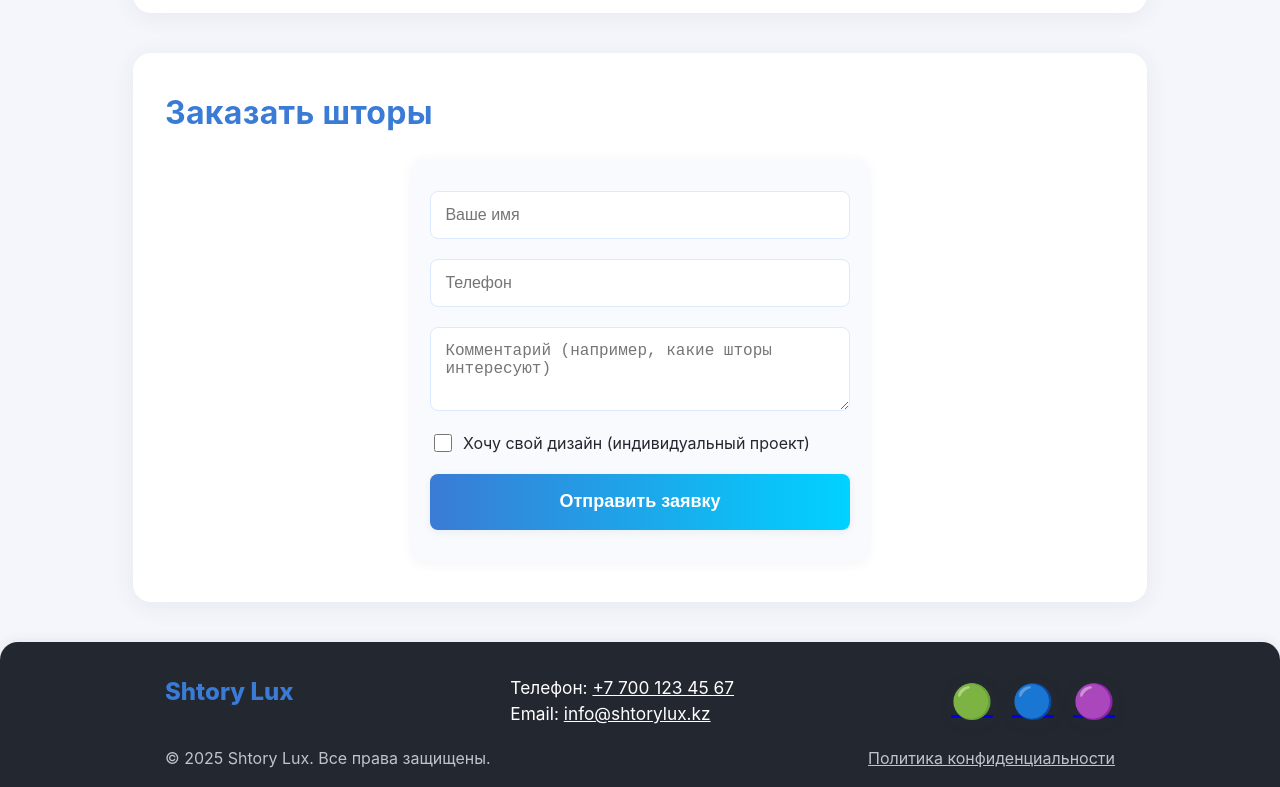
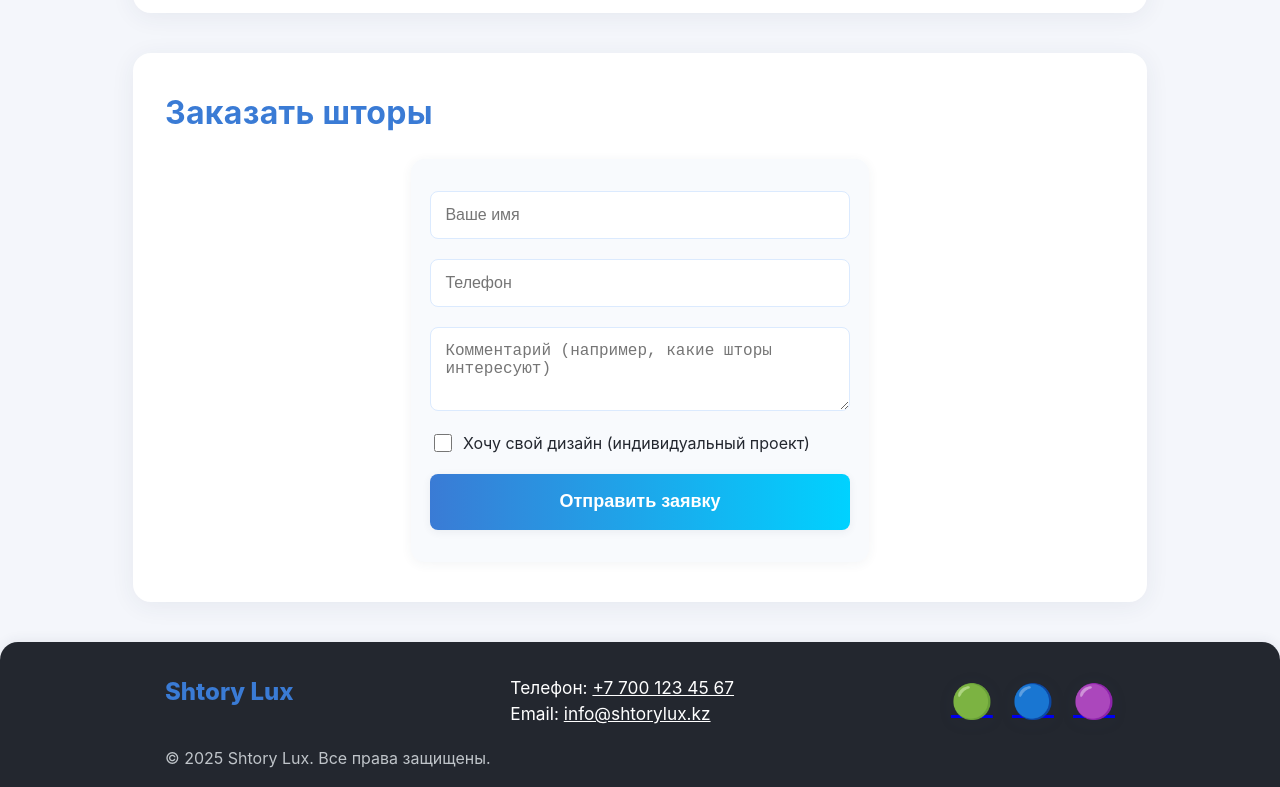
Before and after one commit to Ersss01/Curtain, a React (Create React App) app: page / in a window 1280 px wide. Shown: the part 5141-5928 px from the top of the page. Built offline with nearby package versions, Linux system fonts and the light colour scheme; no server answers.

Commit message:
удаление политики конф

```diff
--- a/src/App.js
+++ b/src/App.js
@@ -87,7 +87,6 @@ function App() {
         </div>
         <div className="footer-bottom">
           <span>© {new Date().getFullYear()} Shtory Lux. Все права защищены.</span>
-          <a href="#" className="footer-policy">Политика конфиденциальности</a>
         </div>
       </footer>
     </div>
```
